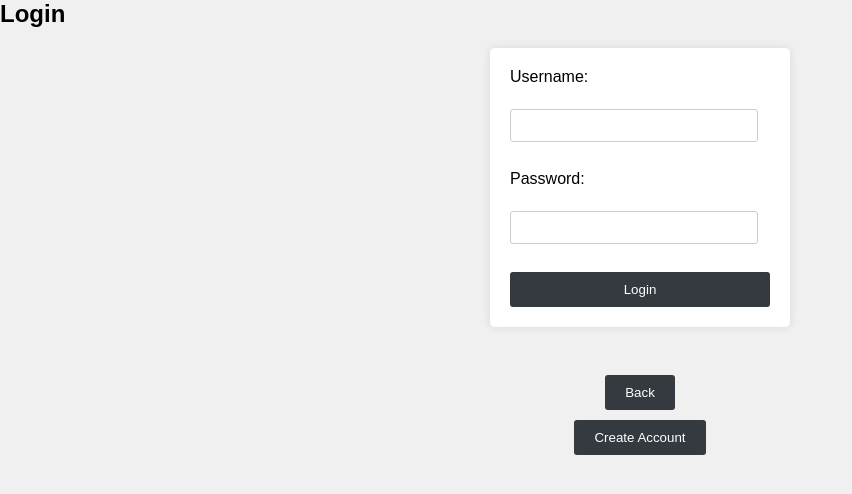
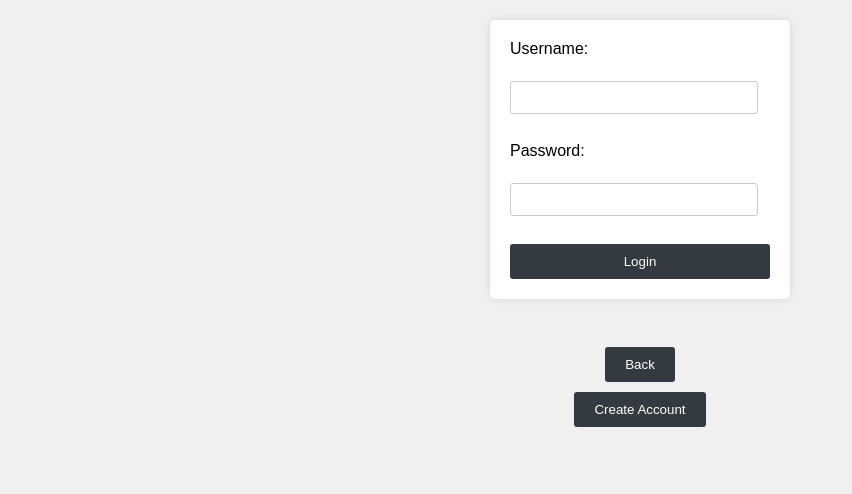
Before and after one commit to GravityWorld/CITS3403-GroupProject, a Python web app: template templates/login.html in a window 1280 px wide. Shown: the top 494 px of the page, without its empty margins (0-852 px from the left). Run offline with Jinja, Linux system fonts and the light colour scheme; the template is opened without the code that fills it, so the values that code supplies are empty.

Commit message:
Added font to pages
Stashed commit to pull changes and recover after pull

```diff
--- a/templates/login.html
+++ b/templates/login.html
@@ -8,7 +8,7 @@
     <title>Login Page</title>
 </head>
 <body>
-    <h1>Login</h1>
+    <h1></h1>
     <form action="login.php" method="POST">
         <label for="username">Username:</label><br>
         <input type="text" id="username" name="username" required><br><br>
--- a/templates/style.css
+++ b/templates/style.css
@@ -1,3 +1,8 @@
+@font-face {
+    font-family: 'cascadia';
+    src: url('assets/fonts/CaskaydiaCoveNerdFont-Regular.ttf');
+}
+
 
 /* Resetting default margin and padding */
 * {
```
Also changed, not shown: 1 other file.
